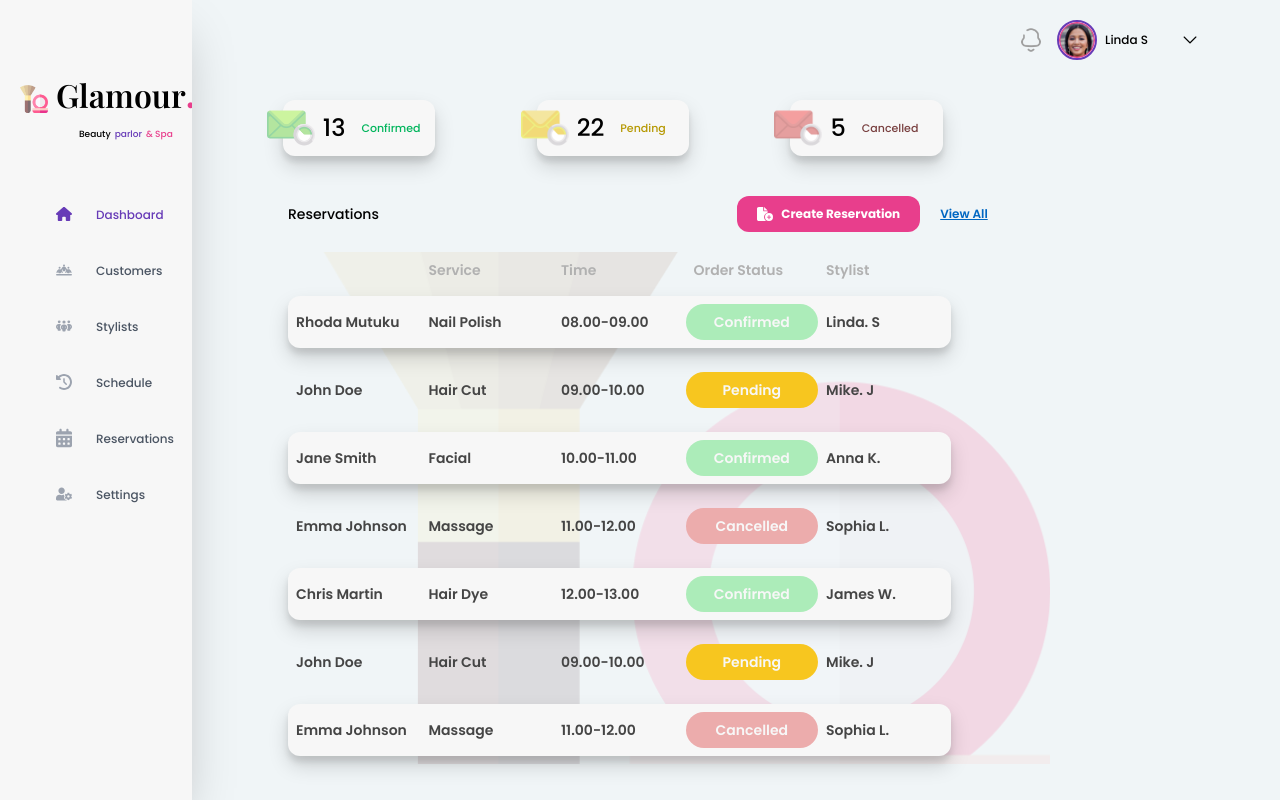
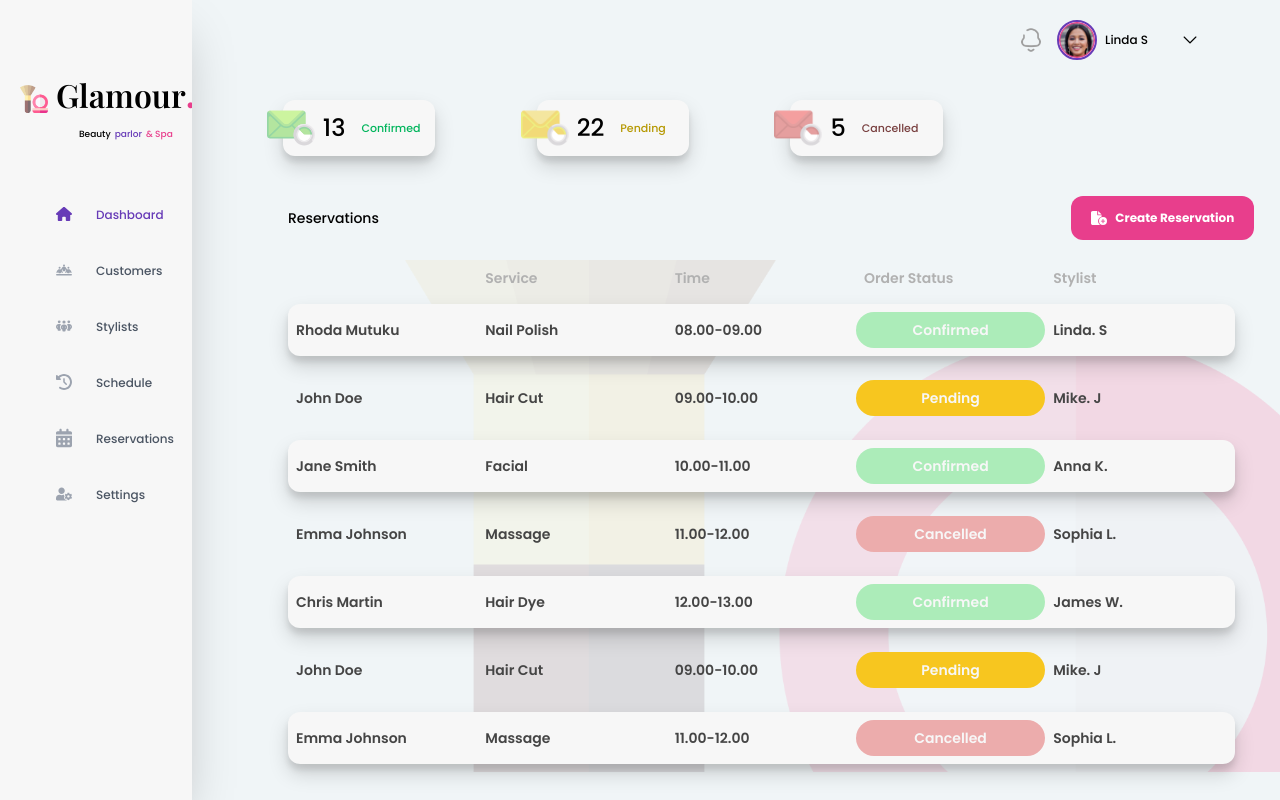
Before and after one commit to DennisMuindi/Salon-MS, a Next.js app: page /dashboard in a window 1280 px wide. Built offline with nearby package versions, Linux system fonts and the light colour scheme; a web font is replaced by a local one.

Commit message:
Increased the width of this component to occupy a bigger area

```diff
--- a/src/components/Reservations.tsx
+++ b/src/components/Reservations.tsx
@@ -3,25 +3,20 @@ import { FaFileCirclePlus } from "react-icons/fa6";
 
 export default function Reservations() {
   return (
-    <div className="ml-24 mt-10 w-[70%] ">
+    <div className="ml-24 mt-10 w-full ">
       <div className="flex items-center w-full">
-        <h3 className="text-sm font-medium w-[59%]">Reservations</h3>
+        <h3 className="text-sm font-medium w-[72%]">Reservations</h3>
         <div className="flex items-center gap-5">
-          <div className="flex items-center bg-[#E83E8C] px-5 gap-2 py-2 rounded-xl ">
+          <div className="flex items-center bg-[#E83E8C] px-5 gap-2 py-3 rounded-xl ">
             <FaFileCirclePlus className="h-5 text-white" />
             <button className=" rounded-lg border-none text-white text-xs font-bold text-center ">
               Create Reservation
             </button>
           </div>
           {/* VIew all  */}
-          <a
-            href=""
-            className="text-xs font-semibold py-1 text-[#0067C2] underline"
-          >
-            View All
-          </a>
         </div>
       </div>
+      {/* MOdal */}
     </div>
   );
 }
--- a/src/components/Table.tsx
+++ b/src/components/Table.tsx
@@ -2,7 +2,7 @@ import React from "react";
 
 export default function Table() {
   return (
-    <div className="ml-24 my-5 w-[70%]">
+    <div className="ml-24 my-5 w-full">
       <div className="flex flex-col w-full  inset-0 bg-[url(/bg-image.png)] bg-cover bg-center bg-no-repeat">
         {/* Table Header */}
         <div className="flex w-[87%] ">
```
